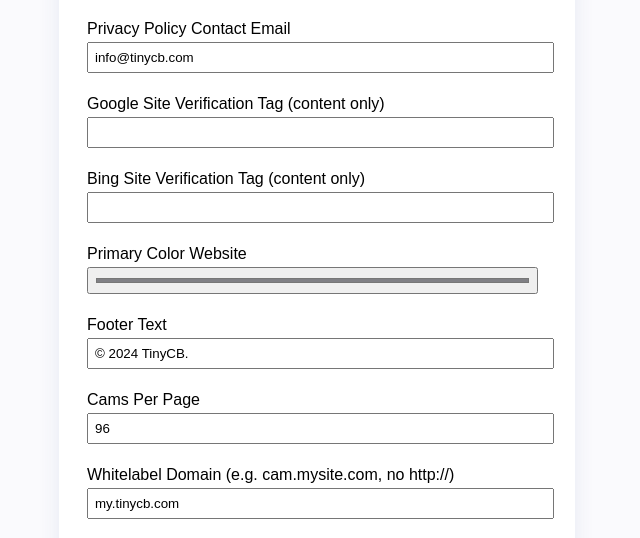
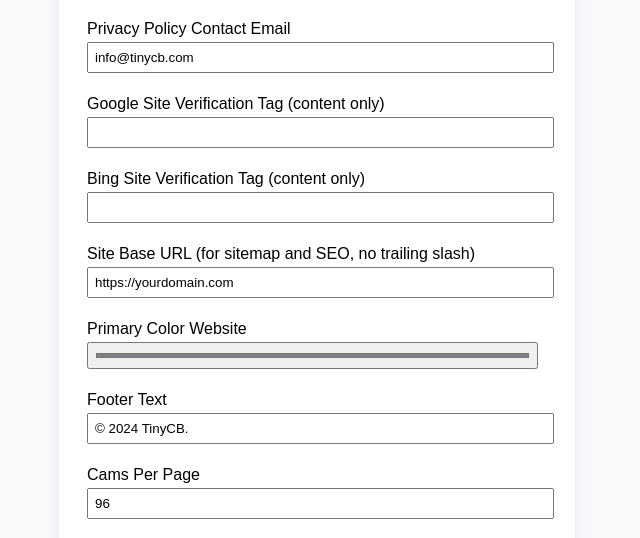
Before and after one commit to TinyCB/Chaturbate-affiliate-api-script, a PHP site: page /admin.php in a window 1280 px wide. Shown: the part 557-1095 px from the top of the page, without its empty margins (323-963 px from the left). Run offline with PHP 8.4, Linux system fonts and the light colour scheme; the visitor is signed in with stand-in values (Sample User, id 1).

Commit message:
Made changes to automatic sitemap generation

```diff
--- a/admin.php
+++ b/admin.php
@@ -58,6 +58,7 @@ if($_SERVER['REQUEST_METHOD']==="POST" && isset($_POST['site_name'])) {
     $config['privacy_email'] = trim($_POST['privacy_email'] ?? '');
     $config['google_site_verification'] = trim($_POST['google_site_verification'] ?? '');
     $config['bing_site_verification'] = trim($_POST['bing_site_verification'] ?? '');
+    $config['site_base_url'] = trim($_POST['site_base_url'] ?? '');
     $config['meta_home_title'] = $_POST['meta_home_title'];
     $config['meta_home_desc'] = $_POST['meta_home_desc'];
     $config['meta_gender_titles'] = $_POST['meta_gender_titles'] ?? [];
@@ -124,6 +125,8 @@ if(!empty($success)) echo "<div style='color:green;text-align:center;'>$success<
     <input name="google_site_verification" value="<?=htmlspecialchars($config['google_site_verification'] ?? '')?>">
     <label>Bing Site Verification Tag <span style="font-weight: normal">(content only)</span></label>
     <input name="bing_site_verification" value="<?=htmlspecialchars($config['bing_site_verification'] ?? '')?>">
+    <label>Site Base URL (for sitemap and SEO, no trailing slash)</label>
+    <input name="site_base_url" value="<?=htmlspecialchars($config['site_base_url'] ?? '')?>" placeholder="https://yourdomain.com">
     <label>Primary Color Website</label>
     <input type="color" name="primary_color" value="<?=htmlspecialchars($config['primary_color'])?>">
     <label>Footer Text</label>
--- a/config.php
+++ b/config.php
@@ -15,6 +15,7 @@ return array (
   'meta_home_desc' => 'Watch thousands of live webcams instantly! Free chat, models, and more 24/7.',
   'google_site_verification' => '',
   'bing_site_verification' => '',
+  'site_base_url' => 'https://yourdomain.com',
   'meta_gender_titles' =>
   array (
     'f' => 'Watch Free Live Female Cams – TinyCB',
```
Also changed, not shown: generate-sitemap.php (+15 -5 lines).
